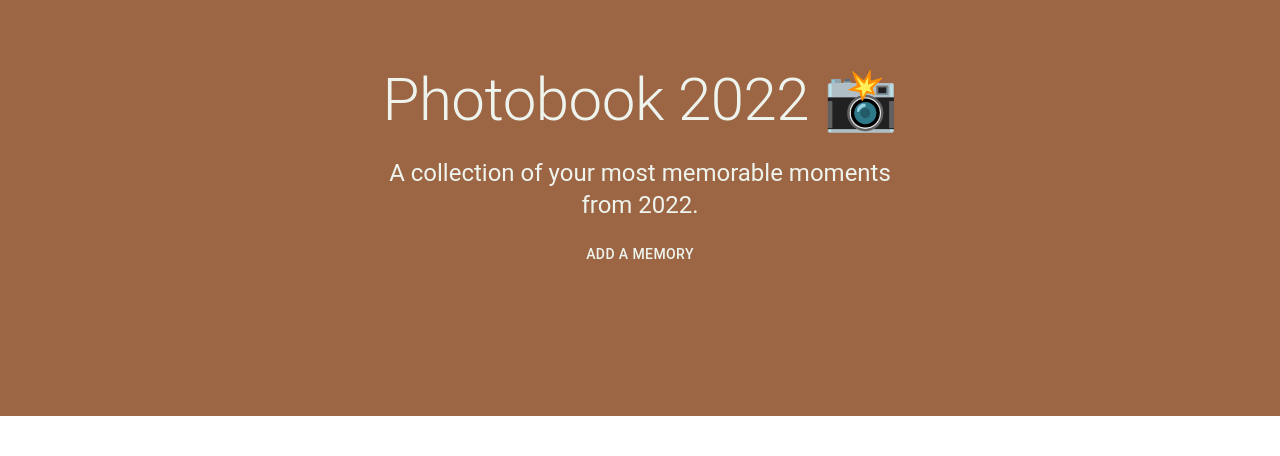
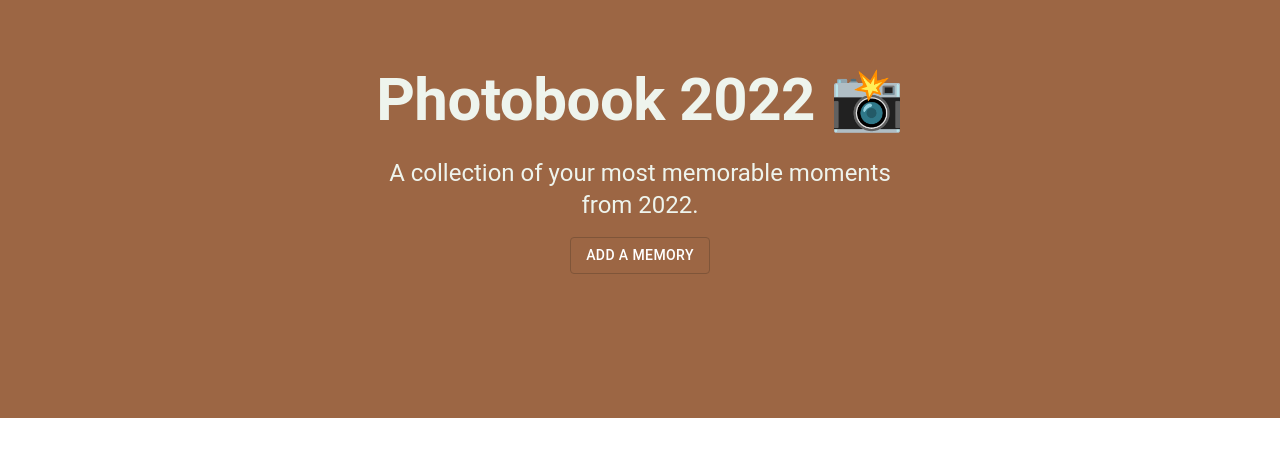
Before and after one commit to pidgey0403/photobook-frontend, a React (Create React App) app: page / in a window 1280 px wide. Shown: the top 456 px of the page. Built offline with nearby package versions, Linux system fonts and the light colour scheme; no server answers.

Commit message:
changing styles

```diff
--- a/src/Components/AddImage.tsx
+++ b/src/Components/AddImage.tsx
@@ -115,9 +115,12 @@ export default function AddImage() {
                 variant="outlined"
                 onClick={handleClickOpen}
                 sx={{
-                    color: '#eef4ed',
-                    border: 'none',
-                    '&:hover': { border: 'none' },
+                    color: '#ffffff',
+                    borderColor: '#7f5539',
+                    '&:hover': {
+                        borderColor: '#7f5539',
+                        backgroundColor: '#7f5539',
+                    },
                 }}
             >
                 Add a Memory
--- a/src/Components/Album.tsx
+++ b/src/Components/Album.tsx
@@ -75,6 +75,7 @@ export default function Album() {
                                 component="h1"
                                 variant="h2"
                                 align="center"
+                                fontWeight="bold"
                                 color="#eef4ed"
                                 gutterBottom
                             >
```
